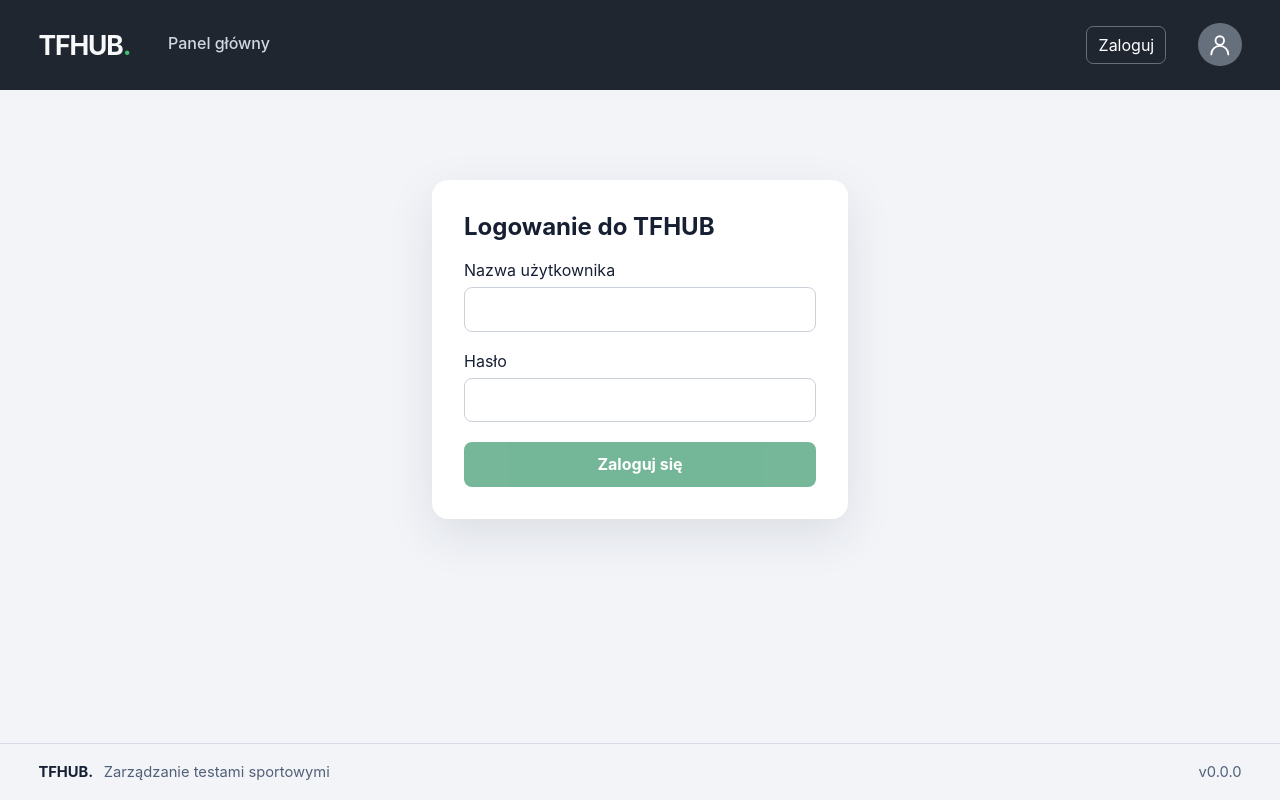
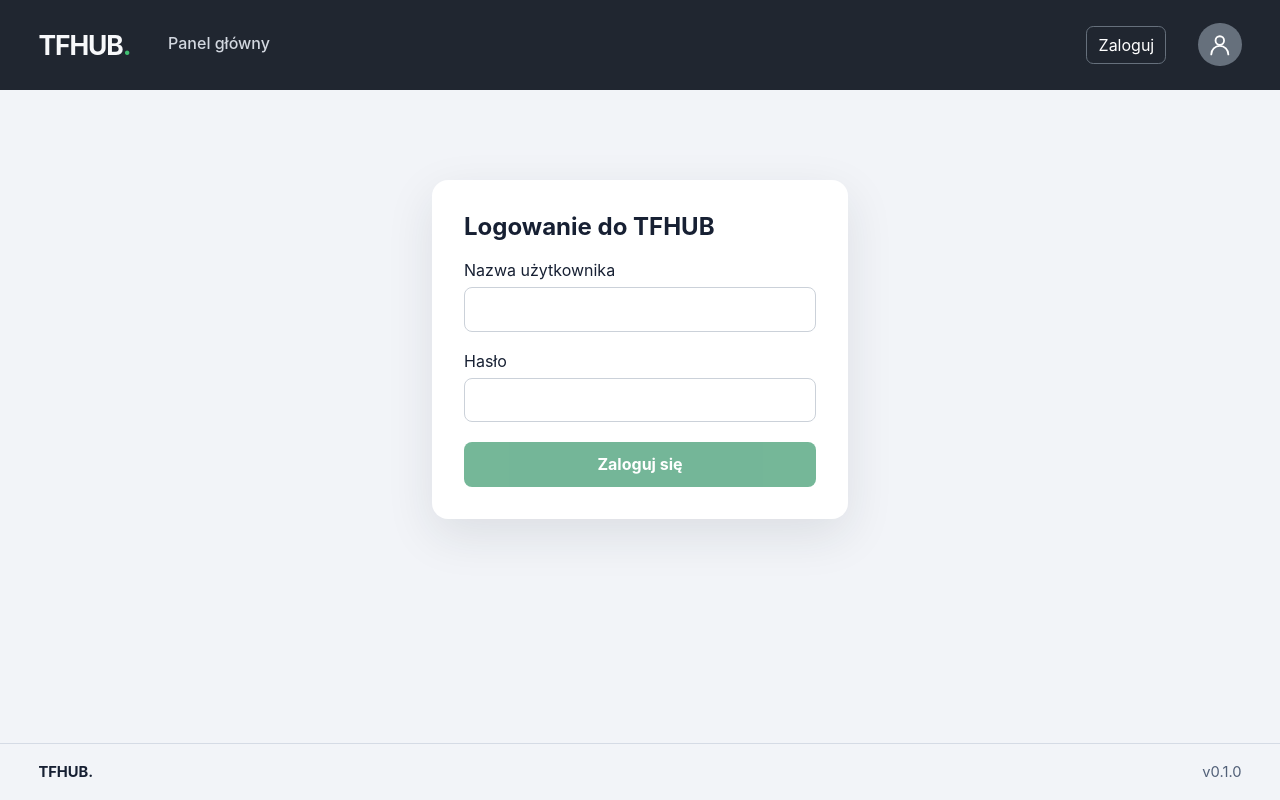
Before and after one commit to maskrz/tfhub, an Angular app in the folder tfhub-frontend/: page /login in a window 1280 px wide. Built offline with nearby package versions, Linux system fonts and the light colour scheme; no server answers.

Commit message:
automatic deployment, ui improvements

```diff
--- a/tfhub-frontend/src/app/core/layout/footer.component.ts
+++ b/tfhub-frontend/src/app/core/layout/footer.component.ts
@@ -4,8 +4,8 @@ import { Component } from '@angular/core';
   selector: 'app-footer',
   template: `
     <footer>
-      <p><strong>TFHUB.</strong> Zarządzanie testami sportowymi</p>
-      <span>v0.0.0</span>
+      <p><strong>TFHUB.</strong></p>
+      <span>v0.1.0</span>
     </footer>
   `,
   styles: `
--- a/tfhub-frontend/src/app/features/athletes/athletes.page.html
+++ b/tfhub-frontend/src/app/features/athletes/athletes.page.html
@@ -2,7 +2,6 @@
   <div class="page-heading">
     <div>
       <h1 id="page-title">Zawodnicy</h1>
-      <p>Zarządzaj listą zawodników</p>
     </div>
     <button
       type="button"
--- a/tfhub-frontend/src/app/features/dashboard/dashboard.page.html
+++ b/tfhub-frontend/src/app/features/dashboard/dashboard.page.html
@@ -68,7 +68,7 @@
   <section class="dashboard-section records-section" aria-labelledby="records-heading">
     <div class="section-heading">
       <div>
-        <h2 id="records-heading">Rekordy klubowe</h2>
+        <h2 id="records-heading">Rankingi</h2>
       </div>
       @if (overview(); as data) {
         @if (data.availableTests.length > 0) {
--- a/tfhub-frontend/src/app/features/results/results.page.html
+++ b/tfhub-frontend/src/app/features/results/results.page.html
@@ -2,7 +2,6 @@
   <div class="page-heading">
     <div>
       <h1 id="page-title">Wyniki</h1>
-      <p>Przeglądaj i analizuj wyniki sportowe</p>
     </div>
     <div class="page-actions">
       <button type="button" class="button button--primary" [disabled]="loading() || !!errorMessage()" (click)="openCreateForm()">
--- a/tfhub-frontend/src/app/features/tests/test-management.page.html
+++ b/tfhub-frontend/src/app/features/tests/test-management.page.html
@@ -2,7 +2,6 @@
   <div class="page-heading">
     <div>
       <h1 id="page-title">Testy</h1>
-      <p>Zarządzaj testami sportowymi</p>
     </div>
     <button type="button" class="button button--primary" (click)="openCreateForm()">Dodaj test</button>
   </div>
```
Also changed, not shown: 2 other files (tests, documents, lock files or other folders).
